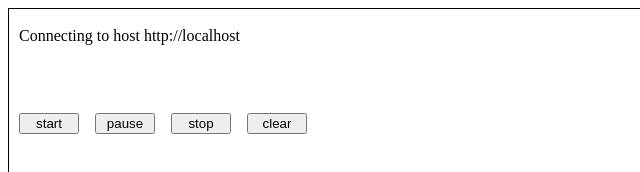
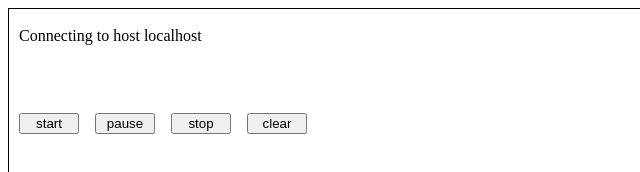
Before and after one commit to daniel-bytes/web-beats, a website: page views/test.html in a window 1280 px wide. Shown: the top 172 px of the page, 0-640 px from the left. Drawn offline with Linux system fonts and the light colour scheme; no server answers.

Commit message:
trying alt hostname for socket.io

```diff
--- a/views/test.html
+++ b/views/test.html
@@ -35,7 +35,7 @@
 			<canvas id="seq" width="1000px" height="50px"></canvas>
 
 			<script>
-				var host = window.location.protocol + "//" + location.host;
+				var host = window.location.hostname;
 
 				function action_update(txt) {
 					$("#action").html(txt);
```
